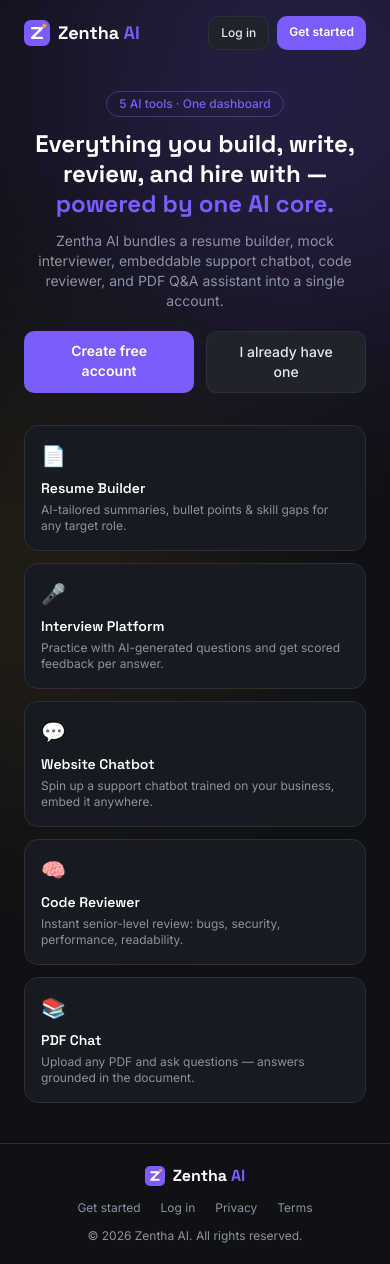
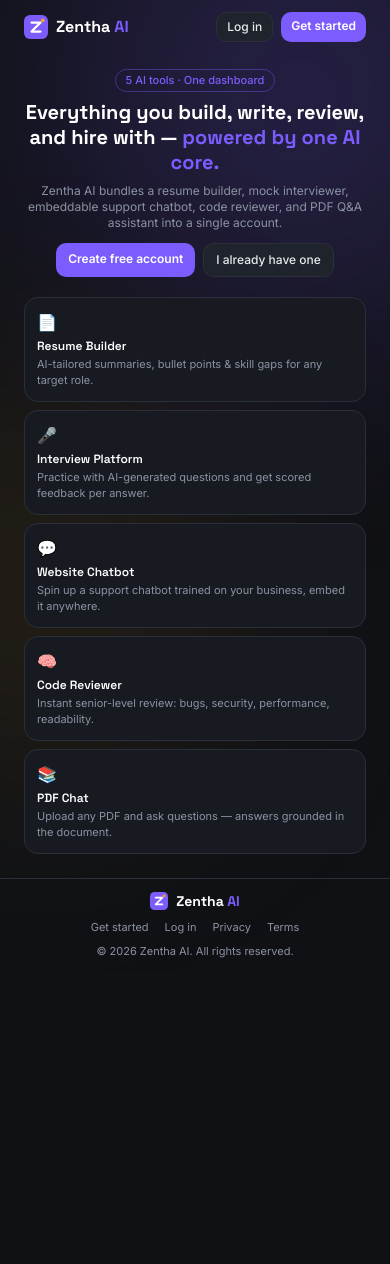
Before and after one commit to Pranshu1505/Zentha_AI, a React (Vite) app in the folder frontend/: page / in a window 390 px wide. After the commit the page ends 972 px from the top, so only its background shows below. Built offline with nearby package versions, Linux system fonts and the light colour scheme; no server answers.

Commit message:
Further tighten mobile spacing on landing page

```diff
--- a/frontend/src/pages/Landing.jsx
+++ b/frontend/src/pages/Landing.jsx
@@ -16,62 +16,62 @@ const Landing = () => {
       <div className="absolute -top-40 -right-40 w-[500px] h-[500px] rounded-full bg-accent/20 blur-[120px]" />
       <div className="absolute top-96 -left-40 w-[400px] h-[400px] rounded-full bg-accent2/10 blur-[120px]" />
 
-      <header className="relative z-10 max-w-6xl mx-auto flex items-center justify-between px-6 py-4 sm:py-6">
+      <header className="relative z-10 max-w-6xl mx-auto flex items-center justify-between px-6 py-3 sm:py-5">
         <div className="flex items-center gap-2">
-          <Logo size={26} />
-          <span className="font-display text-lg sm:text-xl font-bold text-white">Zentha <span className="text-accent">AI</span></span>
+          <Logo size={24} />
+          <span className="font-display text-base sm:text-xl font-bold text-white">Zentha <span className="text-accent">AI</span></span>
         </div>
         <div className="flex gap-2 sm:gap-3">
-          <Link to="/login" className="btn-secondary text-xs sm:text-sm !px-3 !py-2 sm:!px-4">Log in</Link>
-          <Link to="/register" className="btn-primary text-xs sm:text-sm !px-3 !py-2 sm:!px-4">Get started</Link>
+          <Link to="/login" className="btn-secondary text-xs sm:text-sm !px-2.5 !py-1.5 sm:!px-4 sm:!py-2.5">Log in</Link>
+          <Link to="/register" className="btn-primary text-xs sm:text-sm !px-2.5 !py-1.5 sm:!px-4 sm:!py-2.5">Get started</Link>
         </div>
       </header>
 
-      <section className="relative z-10 max-w-4xl mx-auto text-center px-6 pt-6 sm:pt-14 pb-8 sm:pb-12">
-        <span className="inline-block px-3 py-1 rounded-full border border-accent/40 text-accent text-xs font-medium mb-3 sm:mb-5">
+      <section className="relative z-10 max-w-4xl mx-auto text-center px-6 pt-3 sm:pt-12 pb-5 sm:pb-10">
+        <span className="inline-block px-2.5 py-0.5 rounded-full border border-accent/40 text-accent text-[11px] sm:text-xs font-medium mb-2 sm:mb-4">
           5 AI tools · One dashboard
         </span>
-        <h1 className="font-display text-2xl sm:text-5xl md:text-6xl font-bold leading-tight text-white">
+        <h1 className="font-display text-xl sm:text-4xl md:text-6xl font-bold leading-tight text-white">
           Everything you build, write, review, and hire with —
           <span className="text-accent"> powered by one AI core.</span>
         </h1>
-        <p className="text-muted text-sm sm:text-lg mt-3 sm:mt-5 max-w-2xl mx-auto">
+        <p className="text-muted text-xs sm:text-lg mt-2 sm:mt-4 max-w-2xl mx-auto">
           Zentha AI bundles a resume builder, mock interviewer, embeddable support chatbot,
           code reviewer, and PDF Q&A assistant into a single account.
         </p>
-        <div className="mt-5 sm:mt-7 flex justify-center gap-3 sm:gap-4">
-          <Link to="/register" className="btn-primary text-sm">Create free account</Link>
-          <Link to="/login" className="btn-secondary text-sm">I already have one</Link>
+        <div className="mt-3 sm:mt-6 flex justify-center gap-2 sm:gap-4">
+          <Link to="/register" className="btn-primary text-xs sm:text-sm !px-3 !py-2 sm:!px-5 sm:!py-2.5">Create free account</Link>
+          <Link to="/login" className="btn-secondary text-xs sm:text-sm !px-3 !py-2 sm:!px-5 sm:!py-2.5">I already have one</Link>
         </div>
       </section>
 
-      <section className="relative z-10 max-w-5xl mx-auto px-6 pb-10 sm:pb-16">
-        <div className="grid md:grid-cols-3 gap-3 sm:gap-4">
+      <section className="relative z-10 max-w-5xl mx-auto px-6 pb-6 sm:pb-14">
+        <div className="grid md:grid-cols-3 gap-2 sm:gap-4">
           {modules.map((m, i) => (
-            <div key={m.name} className={`card p-4 sm:p-6 ${i === 0 ? "md:col-span-2" : ""}`}>
-              <div className="text-xl sm:text-2xl mb-2 sm:mb-3">{m.icon}</div>
-              <h3 className="font-display font-semibold text-white mb-1 text-sm sm:text-base">{m.name}</h3>
-              <p className="text-xs sm:text-sm text-muted">{m.desc}</p>
+            <div key={m.name} className={`card p-3 sm:p-6 ${i === 0 ? "md:col-span-2" : ""}`}>
+              <div className="text-base sm:text-2xl mb-1 sm:mb-3">{m.icon}</div>
+              <h3 className="font-display font-semibold text-white mb-0.5 sm:mb-1 text-xs sm:text-base">{m.name}</h3>
+              <p className="text-[11px] sm:text-sm text-muted">{m.desc}</p>
             </div>
           ))}
         </div>
       </section>
 
       <footer className="relative z-10 border-t border-border">
-        <div className="max-w-6xl mx-auto px-6 py-5 sm:py-8 flex flex-col md:flex-row items-center justify-between gap-3 sm:gap-6">
+        <div className="max-w-6xl mx-auto px-6 py-3 sm:py-8 flex flex-col md:flex-row items-center justify-between gap-2 sm:gap-6">
           <div className="flex items-center gap-2">
-            <Logo size={20} />
-            <span className="font-display text-base sm:text-lg font-bold text-white">Zentha <span className="text-accent">AI</span></span>
+            <Logo size={18} />
+            <span className="font-display text-sm sm:text-lg font-bold text-white">Zentha <span className="text-accent">AI</span></span>
           </div>
 
-          <div className="flex flex-wrap justify-center gap-x-5 gap-y-1 text-xs sm:text-sm text-muted">
+          <div className="flex flex-wrap justify-center gap-x-4 gap-y-1 text-[11px] sm:text-sm text-muted">
             <Link to="/register" className="hover:text-text transition-colors">Get started</Link>
             <Link to="/login" className="hover:text-text transition-colors">Log in</Link>
             <a href="#" className="hover:text-text transition-colors">Privacy</a>
             <a href="#" className="hover:text-text transition-colors">Terms</a>
           </div>
 
-          <p className="text-xs text-muted">© {new Date().getFullYear()} Zentha AI. All rights reserved.</p>
+          <p className="text-[11px] text-muted">© {new Date().getFullYear()} Zentha AI. All rights reserved.</p>
         </div>
       </footer>
     </div>
```
